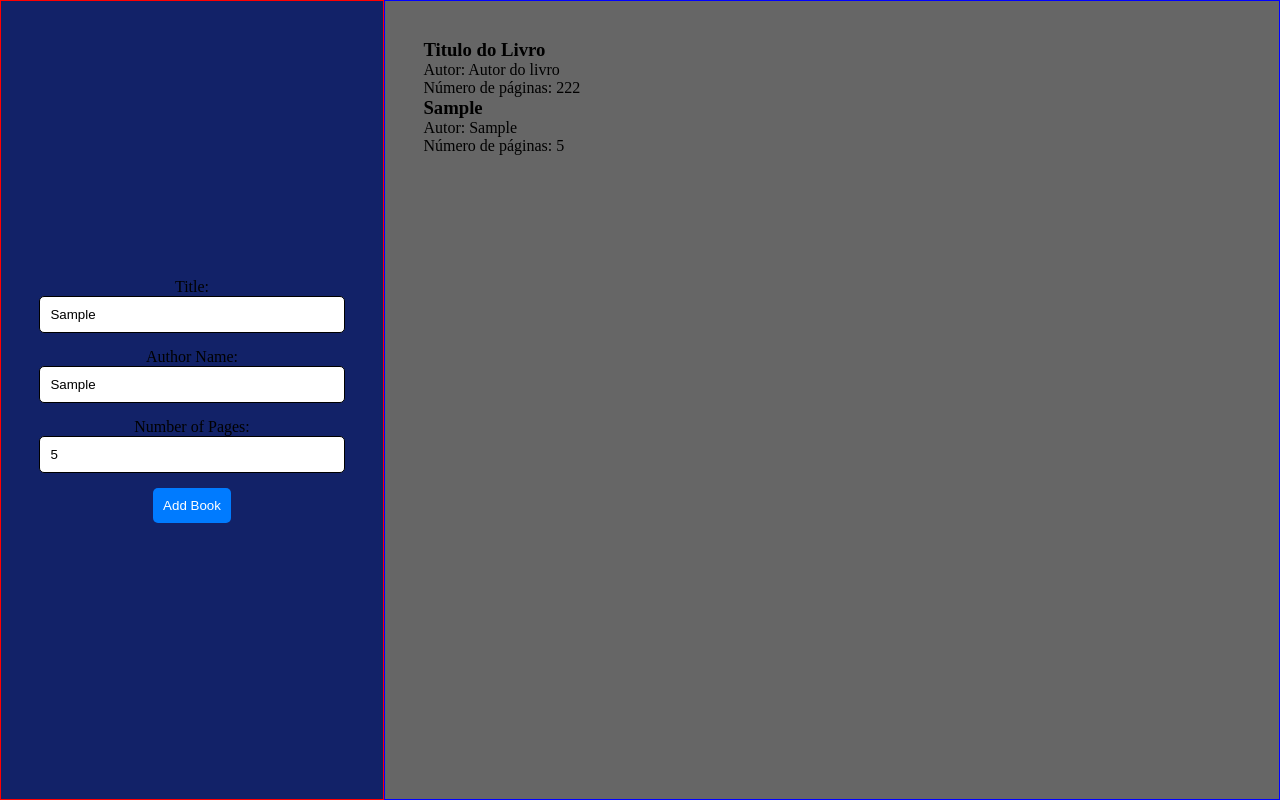
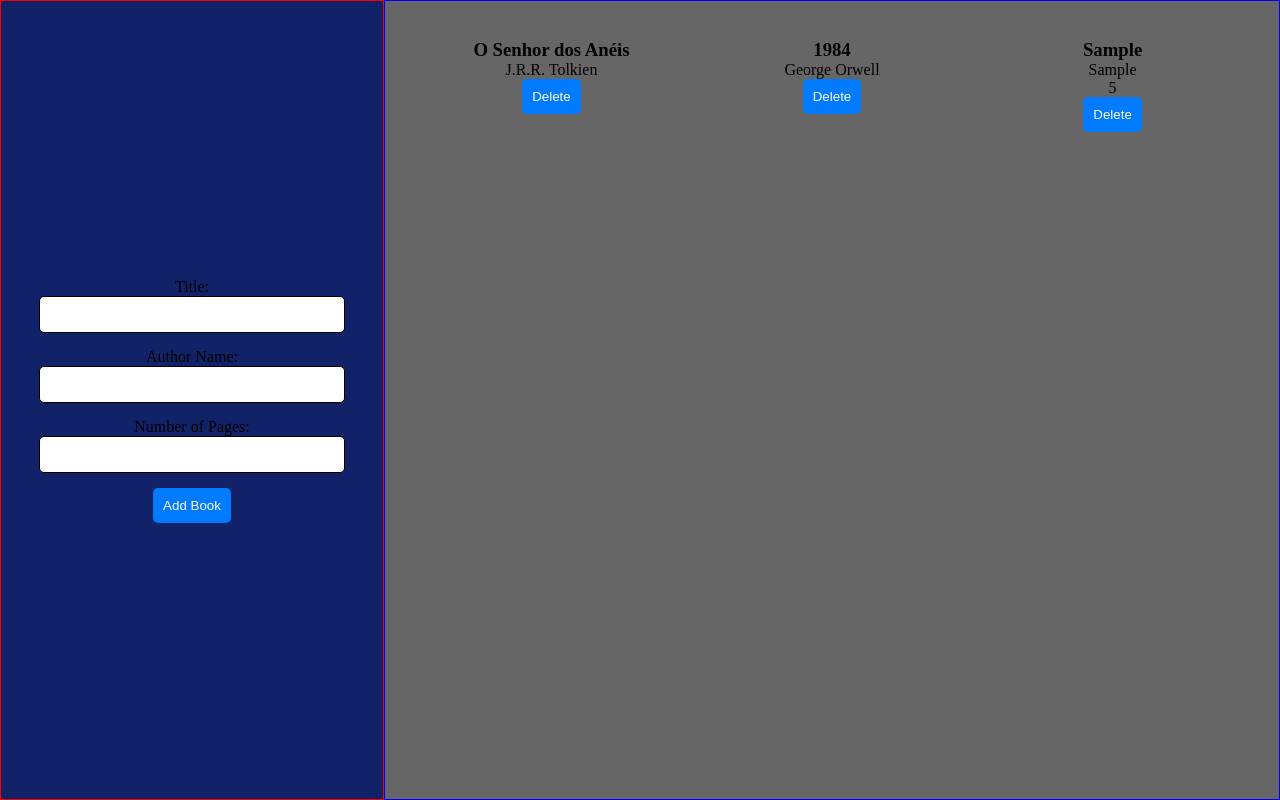
Before and after one commit to ThiagoMDuarte/library-TOP, a plain HTML site: page index.html in a window 1280 px wide. Both pictures are taken after typing "Sample", "Sample", "5" into the empty fields and a click on the button "Add Book". Drawn offline with Linux system fonts and the light colour scheme.

Commit message:
Create delete button and some fixes

```diff
--- a/code.js
+++ b/code.js
@@ -1,58 +1,63 @@
 const myLibrary = [
-    {
-        title: 'Titulo do Livro',
-        author: 'Autor do livro',
-        pages: 222
-    }
+    { title: 'O Senhor dos Anéis', author: 'J.R.R. Tolkien' },
+    { title: '1984', author: 'George Orwell' },
 ];
 
-displayLibrary()
 
-function Book (title, author, pages, read) {
-    this.title = title
-    this.author = author
-    this.pages = pages
+function addBookToLibrary(book) {
+    myLibrary.push(book);
 }
 
-function addBookToLibrary (book) {
-        myLibrary.push(book)
+function displayLibrary() {
+    const libraryDiv = document.querySelector('.myLibrary');
+    libraryDiv.innerHTML = '';
+
+    myLibrary.forEach((livro, index) => {
+        const bookDiv = document.createElement('div');
+        bookDiv.className = 'book';
+
+        const title = document.createElement('h3');
+        title.textContent = livro.title;
+
+        const author = document.createElement('p');
+        author.textContent = livro.author;
+
+        const pages = document.createElement('p');
+        pages.textContent = livro.pages;
+
+        const delBtn = document.createElement('button');
+        delBtn.textContent = 'Delete';
+        delBtn.classList.add('deleteButton');
+        delBtn.setAttribute('data-index', index); // IMPORTANTE
+        delBtn.addEventListener('click', deleteBtn);
+
+        bookDiv.appendChild(title);
+        bookDiv.appendChild(author);
+        bookDiv.appendChild(pages);
+        bookDiv.appendChild(delBtn);
+
+        libraryDiv.appendChild(bookDiv);
+    });
 }
 
-function displayLibrary () {
+// Função que deleta um livro
+function deleteBtn(event) {
+    const index = event.target.getAttribute('data-index');
+    myLibrary.splice(index, 1);
+    displayLibrary();
+}
 
-    const libraryDiv = document.querySelector('.myLibrary')
-    libraryDiv.innerHTML = ''
-
-    for (const livro of myLibrary) {
-        const bookDiv = document.createElement('div')
-        bookDiv.className = 'book'
-
-        const title = document.createElement('h3')
-        title.textContent = livro.title
-
-        const author = document.createElement('p')
-        author.textContent = `Autor: ${livro.author}`
-
-        const pages = document.createElement('p')
-        pages.textContent = `Número de páginas: ${livro.pages}`
-
-        bookDiv.appendChild(title)
-        bookDiv.appendChild(author)
-        bookDiv.appendChild(pages)
-
-        libraryDiv.appendChild(bookDiv)
-}}
-
-const form = document.querySelector('#bookForm')
-
-form.addEventListener('submit',function(event){
+document.getElementById('bookForm').addEventListener('submit', function(event) {
     event.preventDefault();
 
     const title = document.getElementById('title').value.trim();
     const author = document.getElementById('author').value.trim();
     const pages = document.getElementById('pages').value.trim();
 
-        let livro = new Book(title,author,pages)
-        addBookToLibrary(livro)
-        displayLibrary()
-})
+        let livro = { title, author, pages };
+        addBookToLibrary(livro);
+        displayLibrary();
+        document.getElementById('bookForm').reset();
+});
+
+displayLibrary()
--- a/index.html
+++ b/index.html
@@ -26,11 +26,6 @@
             </form>
     </div>
     <div class="myLibrary">
-        <div class="book">
-            <h3>Titulo Livro</h1>
-            <p>Autor: Nome do Autor</p>
-            <p>Numero de paginas</p>
-        </div>
     </div>
 </body>
 </html>
--- a/style.css
+++ b/style.css
@@ -37,8 +37,12 @@ button {
   }
 
   .myLibrary {
+    display: grid;
+    grid-template-columns: repeat(auto-fit, minmax(150px, 1fr));
+    gap: 3%;
     width: 70vw;
+    padding: 3%;
+    text-align: center;
     background-color: rgb(102, 102, 102);
-    padding: 3%;
     border: 1px blue solid;
   }
```
